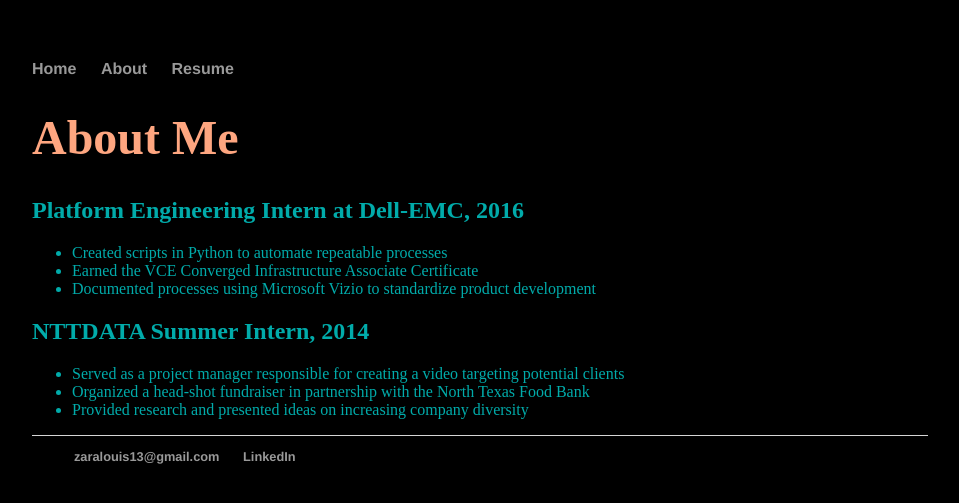
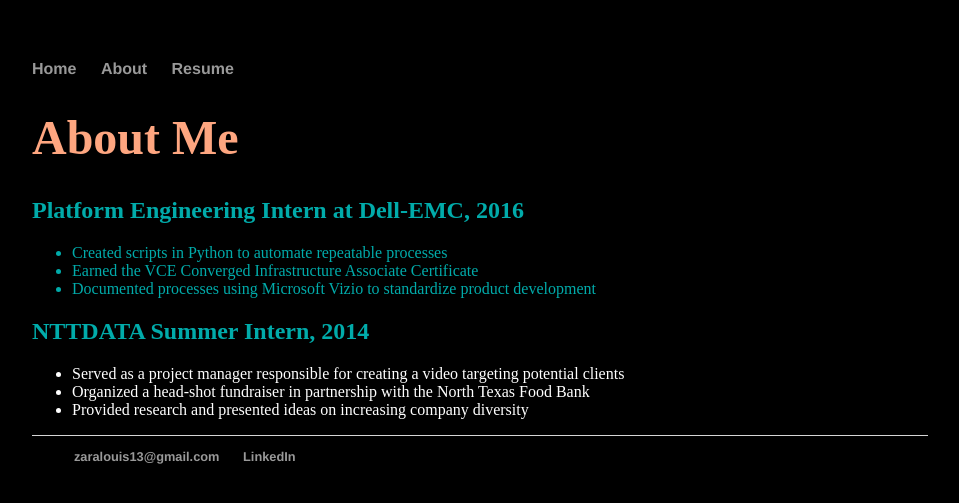
Before and after one commit to zaralouis/zaralouis.github.io, a Jekyll site: the page built from resume/index.html, in a window 1280 px wide. Shown: the top 503 px of the page, without its empty margins (160-1119 px from the left). Built offline with Jekyll 4.4.1, drawn with Linux system fonts in a browser that asks for light colours.

Commit message:
Update index.html

```diff
--- a/resume/index.html
+++ b/resume/index.html
@@ -19,8 +19,8 @@
   				<li>Earned the VCE Converged Infrastructure Associate Certificate</li>
   				<li>Documented processes using Microsoft Vizio to standardize product development</li>
 			</ul></font>
-			<font face="Minion Web" color="#01ABAA"><h2>NTTDATA Summer Intern, 2014 </h2>
-			<ul style="list-style-type:disc" color="#FFFFFF">
+			<font face="Minion Web" color="#01ABAA"><h2>NTTDATA Summer Intern, 2014 </h2></font>
+			<font face = "Minion Web" color="FFFFFF"><ul style="list-style-type:disc" color="#FFFFFF">
   				<li>Served as a project manager responsible for creating a video targeting potential clients</li>
   				<li>Organized a head-shot fundraiser in partnership with the North Texas Food Bank</li>
   				<li>Provided research and presented ideas on increasing company diversity</li>
```
